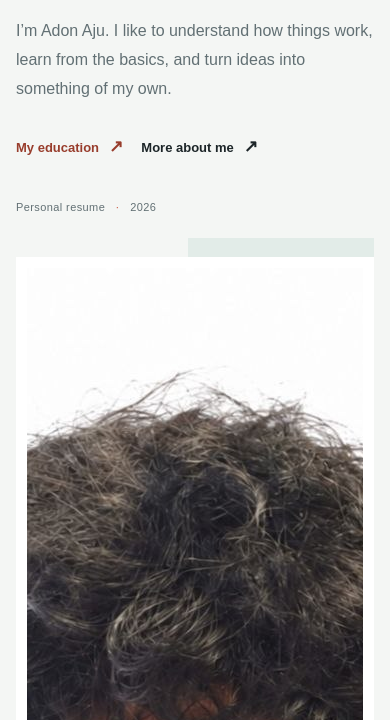
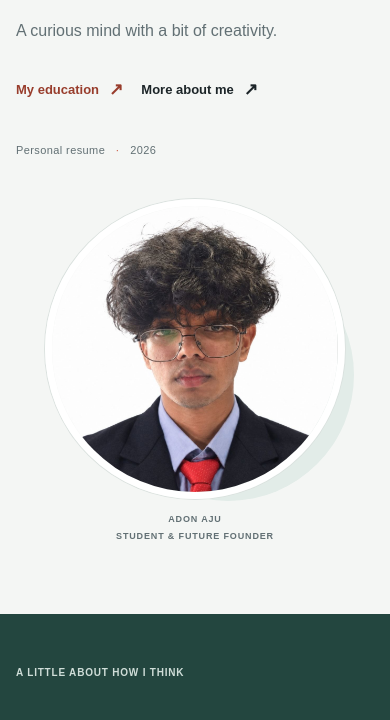
Before and after one commit to gam1243/Adon-Resume-DBE, a plain HTML site: page index.html in a window 390 px wide. Shown: the part 324-1044 px from the top of the page. Drawn offline with Linux system fonts and the light colour scheme.

Commit message:
Add files via upload

```diff
--- a/index.html
+++ b/index.html
@@ -26,7 +26,7 @@
         <div class="intro-copy">
           <p class="eyebrow"><span class="eyebrow-dot" aria-hidden="true"></span>BBA student · Marian College Kuttikkanam</p>
           <h1 id="intro-title">Curious by nature.<br /><span class="accent-text">Driven to build.</span></h1>
-          <p class="intro-lede">I’m Adon Aju. I like to understand how things work, learn from the basics, and turn ideas into something of my own.</p>
+          <p class="intro-lede">A curious mind with a bit of creativity.</p>
           <div class="intro-actions">
             <a class="text-link" href="education.html">My education <span aria-hidden="true">↗</span></a>
             <a class="text-link text-link-muted" href="focus.html">More about me <span aria-hidden="true">↗</span></a>
@@ -34,7 +34,7 @@
           <div class="intro-index" aria-label="Personal resume">Personal resume <span>·</span> 2026</div>
         </div>
         <figure class="portrait-frame">
-          <img src="assets/adon-aju-portrait.png" alt="Portrait of Adon Aju" width="1090" height="1280" />
+          <div class="portrait-image"><img src="assets/adon-aju-portrait.png" alt="Portrait of Adon Aju" width="1090" height="1280" /></div>
           <figcaption><span>ADON AJU</span><span>STUDENT &amp; FUTURE FOUNDER</span></figcaption>
         </figure>
       </section>
--- a/styles.css
+++ b/styles.css
@@ -43,10 +43,11 @@ h1, h2, h3, p, figure { margin-top: 0; }
 .text-link-muted { color: var(--ink); }
 .intro-index { margin-top: 80px; color: var(--muted); font-size: 11px; letter-spacing: 0.4px; }
 .intro-index span { padding-inline: 7px; color: var(--accent); }
-.portrait-frame { position: relative; width: 100%; max-width: 410px; justify-self: end; margin: 0; padding: 11px 11px 0; background: var(--white); }
-.portrait-frame::before { position: absolute; z-index: -1; top: -19px; right: -19px; width: 52%; height: 58%; background: var(--mist); content: ""; }
-.portrait-frame img { display: block; width: 100%; aspect-ratio: 0.86; object-fit: cover; object-position: center 37%; }
-.portrait-frame figcaption { display: flex; justify-content: space-between; gap: 10px; padding: 14px 3px 15px; color: var(--muted); font-size: 9px; font-weight: 700; letter-spacing: 0.85px; }
+.portrait-frame { position: relative; display: flex; width: min(100%, 330px); flex-direction: column; align-items: center; justify-self: end; margin: 0; }
+.portrait-frame::before { position: absolute; z-index: -1; right: -13px; bottom: 48px; width: 84%; aspect-ratio: 1; border-radius: 50%; background: var(--mist); content: ""; }
+.portrait-image { width: 100%; aspect-ratio: 1; overflow: hidden; border: 7px solid var(--white); border-radius: 50%; box-shadow: 0 0 0 1px var(--line); }
+.portrait-image img { display: block; width: 100%; height: 100%; object-fit: cover; object-position: center 31%; }
+.portrait-frame figcaption { display: flex; flex-direction: column; align-items: center; gap: 2px; padding: 13px 3px 5px; color: var(--muted); font-size: 9px; font-weight: 700; letter-spacing: 0.85px; text-align: center; }
 .belief-band { overflow: hidden; background: var(--forest); color: var(--white); }
 .belief-inner { position: relative; min-height: 318px; display: grid; grid-template-columns: 1fr 0.86fr; align-content: center; align-items: end; column-gap: 9%; padding-block: 58px; }
 .eyebrow-light { grid-column: 1 / -1; margin-bottom: 17px; color: #cfddd8; }
@@ -122,8 +123,8 @@ h1, h2, h3, p, figure { margin-top: 0; }
   .intro h1, .page-heading h1 { font-size: 54px; }
   .intro-lede { max-width: 490px; font-size: 16px; }
   .intro-index { margin-top: 37px; }
-  .portrait-frame { width: min(100%, 420px); justify-self: center; }
-  .portrait-frame::before { right: 0; }
+  .portrait-frame { width: min(100%, 300px); justify-self: center; }
+  .portrait-frame::before { right: -9px; }
   .belief-inner { min-height: auto; grid-template-columns: 1fr; gap: 25px; padding-block: 51px 55px; }
   .belief-inner h2 { max-width: 480px; font-size: 43px; }
   .belief-details { max-width: 470px; }
```
Also changed, not shown: README.txt (added).
